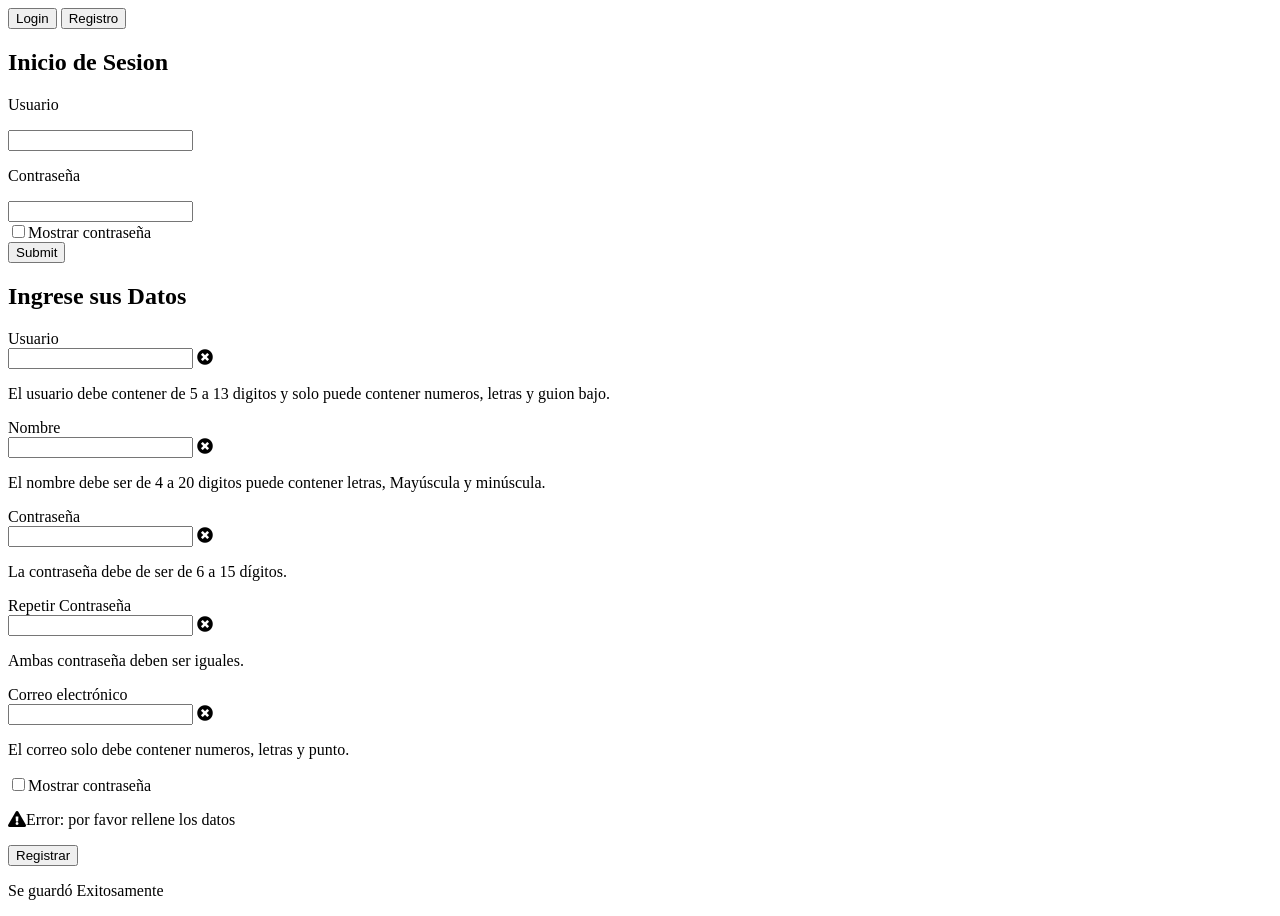
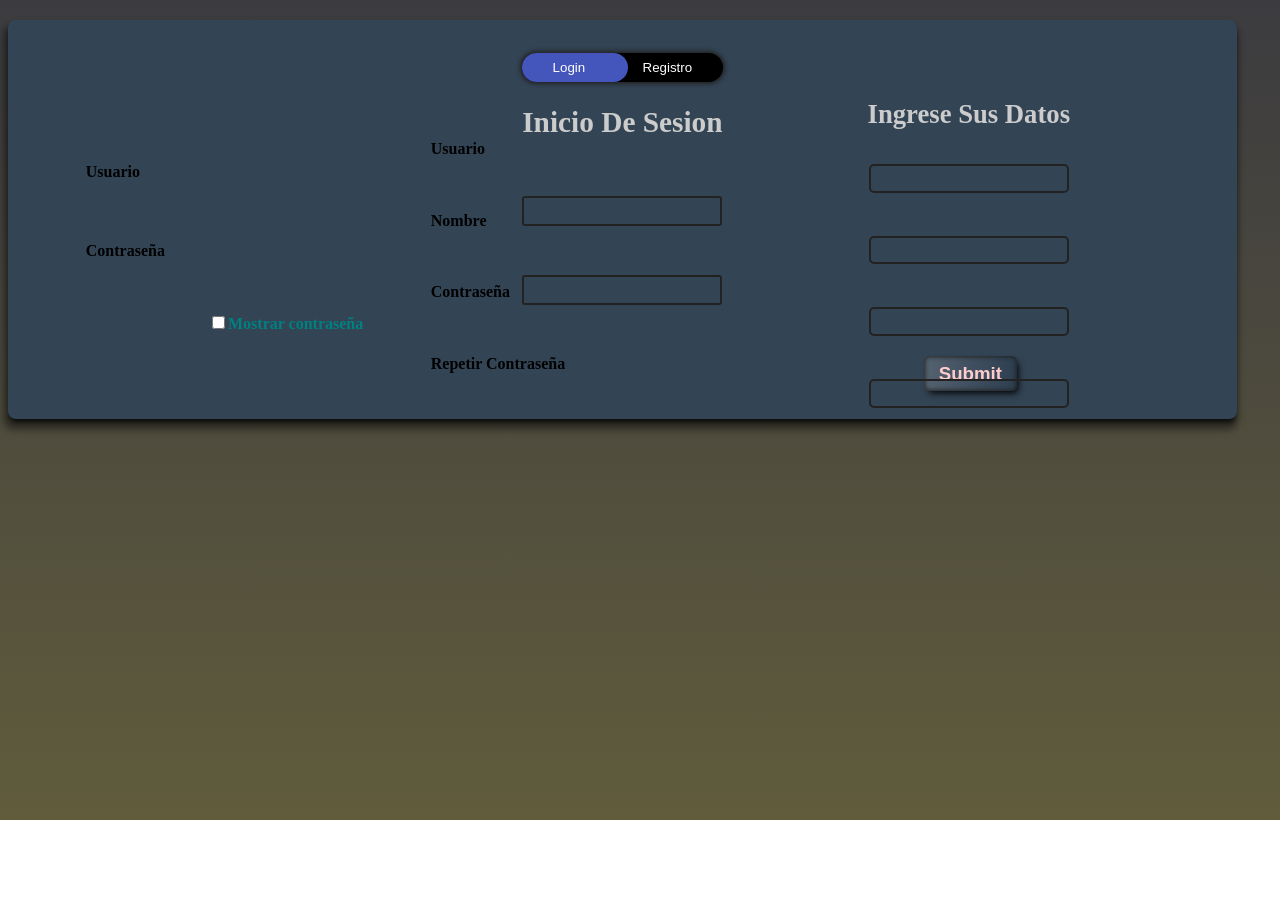
Before and after one commit to Geovanny-G/Login-form-vs2, a plain HTML site: page index.html in a window 1280 px wide. After the commit the page ends 820 px from the top, so only its background shows below. Drawn offline with Linux system fonts and the light colour scheme; a script that the page names is missing.

Commit message:
Update index.html

```diff
--- a/index.html
+++ b/index.html
@@ -3,7 +3,7 @@
     <head>
     <meta charset="UTF-8">
         <title>Login v2</title>
- <link rel="stylseheet" type="text/css" href="Css/estilo.css"/>
+ <link rel="stylesheet" type="text/css" href="Css/estilo.css"/>
 
          <link rel="stylesheet" href="https://use.fontawesome.com/releases/v5.15.1/css/all.css">
          <link rel="stylesheet" href="https://use.fontawesome.com/releases/v5.15.1/css/v4-shims.css">
```
